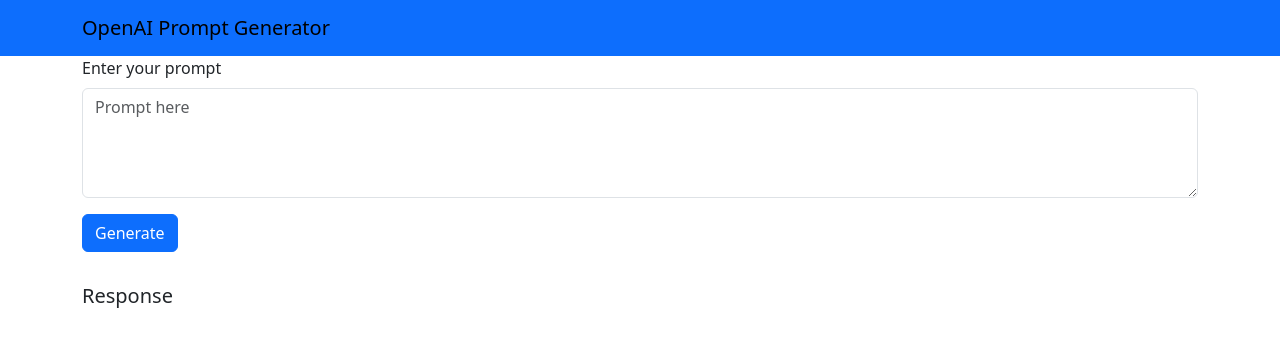
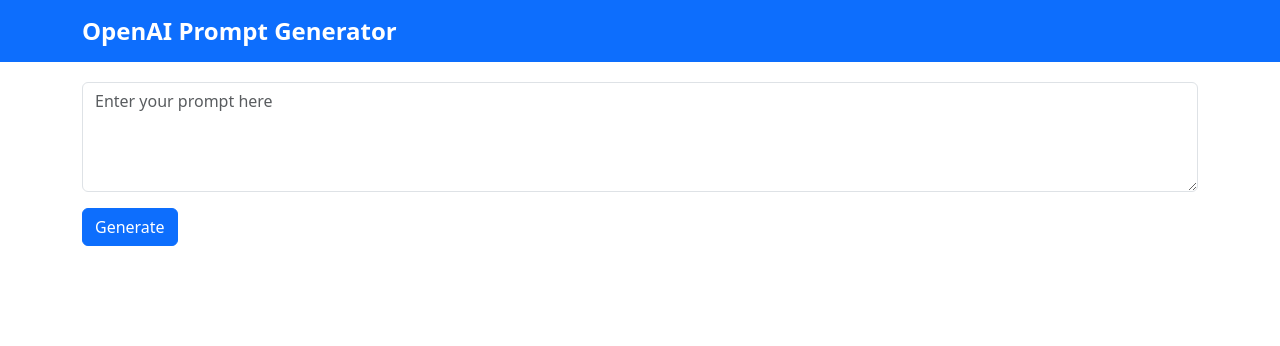
Before and after one commit to Vigneshwarie/GPTIntegrationSample, a website: page client/public/index.html in a window 1280 px wide. Drawn offline with nearby package versions, Linux system fonts and the light colour scheme.

Commit message:
Added more style and formatting and separated CSS and JS

```diff
--- /dev/null
+++ b/client/public/css/style.css
@@ -0,0 +1,9 @@
+.navbar-brand {
+     font-size: 1.5em;
+     color: #fff;
+     font-weight: bold;
+}
+
+div.container.frmcontainer{
+     margin-top: 20px;
+}
--- a/client/public/index.html
+++ b/client/public/index.html
@@ -3,6 +3,7 @@
 <head>
      <title>ChatGPT Integration</title>
      <link href="https://cdn.jsdelivr.net/npm/bootstrap@5.3.3/dist/css/bootstrap.min.css" rel="stylesheet" integrity="sha384-QWTKZyjpPEjISv5WaRU9OFeRpok6YctnYmDr5pNlyT2bRjXh0JMhjY6hW+ALEwIH" crossorigin="anonymous">
+     <link rel="stylesheet" href="./css/style.css">
 </head>
 <body>
      <nav class="navbar navbar-expand-lg navbar-primary bg-primary">
@@ -12,10 +13,9 @@
      </nav>
      <div class="container-fluid">
           <form id="promptForm">
-               <div class="container">
+               <div class="container frmcontainer">
                     <div class="mb-3">
-                         <label class="form-label">Enter your prompt</label>
-                         <textarea class="form-control" id="prompt" name="prompt" placeholder="Prompt here" rows="4" cols="30"></textarea>
+                         <textarea class="form-control" id="prompt" name="prompt" placeholder="Enter your prompt here" rows="4" cols="30"></textarea>
                     </div>
                     <div class="mb-3">
                          <button class="btn btn-primary mb-3" type="submit">Generate</button>
@@ -24,12 +24,12 @@
           </form>
      </div>
      <div class="container-fluid">
-          <div class="container" id="response">
+          <div class="container" id="response" style="display: none;">
                <h5>Response</h5>
                <p id="responseText"></p>
           </div>
      </div>
-<script src="./app.js"></script>
+<script src="./js/app.js"></script>
 <script src="https://cdn.jsdelivr.net/npm/bootstrap@5.3.3/dist/js/bootstrap.bundle.min.js" integrity="sha384-YvpcrYf0tY3lHB60NNkmXc5s9fDVZLESaAA55NDzOxhy9GkcIdslK1eN7N6jIeHz" crossorigin="anonymous"></script>
 </body>
 </html>
--- a/client/public/app.js
+++ b/client/public/js/app.js
@@ -3,6 +3,7 @@
 
      const prompt = document.getElementById('prompt').value;
      const responseText = document.getElementById('responseText');
+     document.getElementById('response').style.display = 'block';
      responseText.innerHTML = 'Loading...';
 
      try {
--- a/server.js
+++ b/server.js
@@ -14,7 +14,6 @@
 
 app.post('/generate', async (req, res) => {
      const prompt = req.body.prompt;
-     console.log(prompt);
      try {
           const contentChunks = [];
           const response = await openai.chat.completions.create({
```
